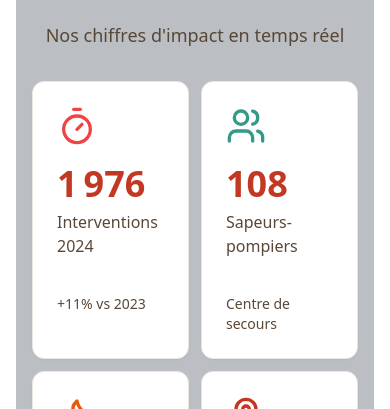
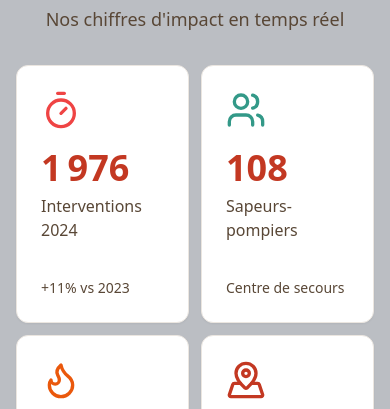
Before and after one commit to Tilma972/app-sapeurs-pompiers-clermont, a Next.js app: page / in a window 390 px wide. Shown: the part 1016-1425 px from the top of the page. Built offline with nearby package versions, Linux system fonts and the light colour scheme; no server answers; some icons are missing.

Commit message:
fix(layout): update metadata and improve font handling for better responsiveness

```diff
--- a/app/layout.tsx
+++ b/app/layout.tsx
@@ -1,5 +1,5 @@
 import type { Metadata, Viewport } from "next";
-import { Geist } from "next/font/google";
+import { Montserrat, Roboto } from "next/font/google";
 import { ThemeProvider } from "next-themes";
 import { Toaster } from "react-hot-toast";
 import "./globals.css";
@@ -11,8 +11,8 @@ const defaultUrl = process.env.VERCEL_URL
 
 export const metadata: Metadata = {
   metadataBase: new URL(defaultUrl),
-  title: "Amicale SP – Tableau de bord",
-  description: "Application Amicale des Sapeurs-Pompiers – gestion des tournées, calendriers et statistiques.",
+  title: "Amicale des Sapeurs-Pompiers de Clermont l'Hérault",
+  description: "L'Amicale des Sapeurs-Pompiers de Clermont l'Hérault œuvre chaque jour pour la cohésion et le soutien de nos héros du quotidien.",
 };
 
 export const viewport: Viewport = {
@@ -21,10 +21,19 @@ export const viewport: Viewport = {
   viewportFit: "cover",
 };
 
-const geistSans = Geist({
-  variable: "--font-geist-sans",
+// Fonts du Projet 2 (meilleur responsive)
+const montserrat = Montserrat({
+  variable: "--font-montserrat",
   display: "swap",
   subsets: ["latin"],
+  weight: ["400", "500", "600", "700"],
+});
+
+const roboto = Roboto({
+  variable: "--font-roboto",
+  display: "swap",
+  subsets: ["latin"],
+  weight: ["400", "500", "700"],
 });
 
 export default function RootLayout({
@@ -33,12 +42,13 @@ export default function RootLayout({
   children: React.ReactNode;
 }>) {
   return (
-    <html lang="fr" suppressHydrationWarning className="overflow-x-clip">
+    <html lang="fr" suppressHydrationWarning className="scroll-smooth overflow-x-clip">
       <body
         className={[
           "min-h-dvh w-full overflow-x-hidden bg-background text-foreground antialiased",
           "touch-pan-y",
-          geistSans.variable,
+          montserrat.variable,
+          roboto.variable,
         ].join(" ")}
       >
         <ThemeProvider
@@ -54,22 +64,11 @@ export default function RootLayout({
             Aller au contenu
           </a>
 
-          <header className="w-full">
-            {/* Header global optionnel */}
-          </header>
-
-          <main
-            id="content"
-            className="mx-auto w-full max-w-screen-lg px-4 py-4 sm:px-6 lg:max-w-screen-xl lg:px-8"
-          >
+          <main id="content" className="w-full">
             {children}
           </main>
 
-          <footer className="mx-auto w-full max-w-screen-lg px-4 py-6 sm:px-6 lg:max-w-screen-xl lg:px-8">
-            {/* Footer optionnel */}
-          </footer>
-
-          <Toaster position="bottom-center" />
+          <Toaster position="top-right" />
           {process.env.NODE_ENV === "development" ? <OverflowDebugger /> : null}
         </ThemeProvider>
       </body>
```
